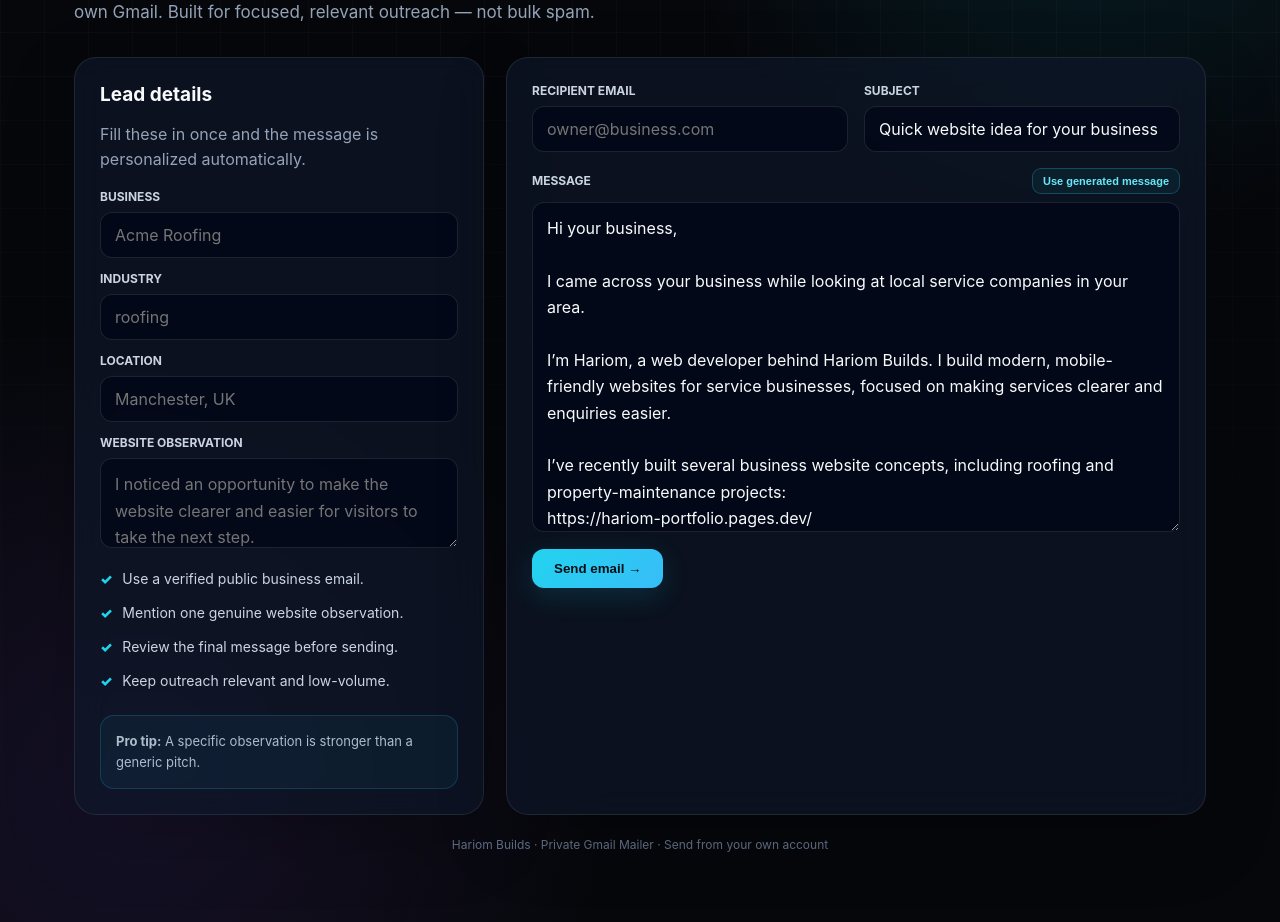
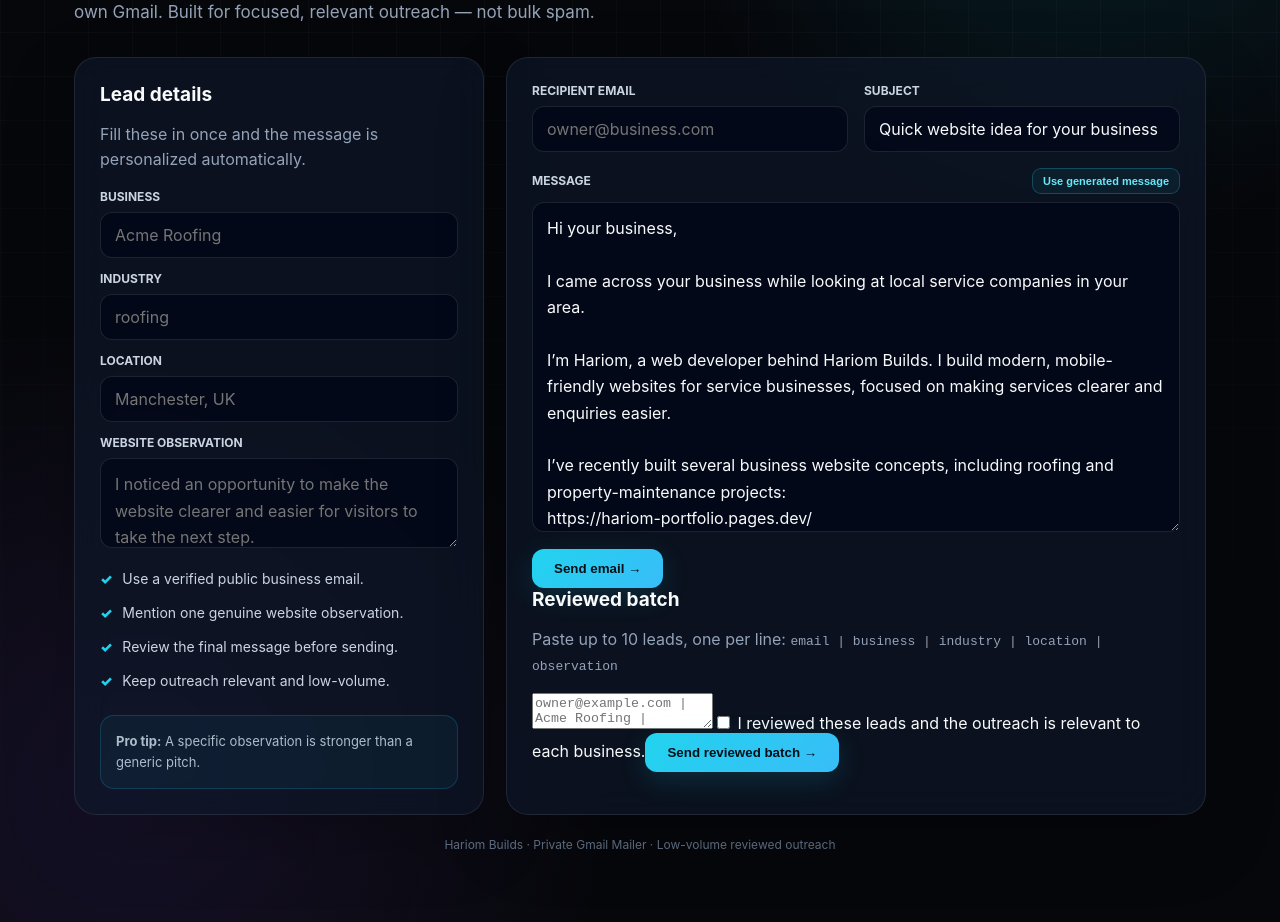
Before and after one commit to pateljiop/hariom-mailer, a Next.js app: page / in a window 1280 px wide. Shown: the part 320-1242 px from the top of the page. Built offline with nearby package versions, Linux system fonts and the light colour scheme.

Commit message:
feat: add reviewed batch outreach UI

```diff
--- a/src/app/page.tsx
+++ b/src/app/page.tsx
@@ -4,31 +4,14 @@
 
 const DEFAULT_OBSERVATION = 'I noticed an opportunity to make the website clearer and easier for visitors to take the next step.';
 
+type Lead = { to: string; business: string; industry: string; location: string; observation: string };
+
 function buildMessage(business: string, industry: string, location: string, observation: string) {
   const safeBusiness = business.trim() || 'your business';
   const safeIndustry = industry.trim() || 'local service';
   const safeLocation = location.trim() || 'your area';
   const safeObservation = observation.trim() || DEFAULT_OBSERVATION;
-
-  return `Hi ${safeBusiness},
-
-I came across your business while looking at ${safeIndustry} companies in ${safeLocation}.
-
-I’m Hariom, a web developer behind Hariom Builds. I build modern, mobile-friendly websites for service businesses, focused on making services clearer and enquiries easier.
-
-I’ve recently built several business website concepts, including roofing and property-maintenance projects:
-https://hariom-portfolio.pages.dev/
-
-I noticed ${safeObservation}
-
-If improving your website is something you’re considering, I’d be happy to send over 2–3 specific ideas for your site.
-
-No pressure at all — just thought it might be useful.
-
-Best,
-Hariom
-Hariom Builds
-Web Developer`;
+  return `Hi ${safeBusiness},\n\nI came across your business while looking at ${safeIndustry} companies in ${safeLocation}.\n\nI’m Hariom, a web developer behind Hariom Builds. I build modern, mobile-friendly websites for service businesses, focused on making services clearer and enquiries easier.\n\nI’ve recently built several business website concepts, including roofing and property-maintenance projects:\nhttps://hariom-portfolio.pages.dev/\n\nI noticed ${safeObservation}\n\nIf improving your website is something you’re considering, I’d be happy to send over 2–3 specific ideas for your site.\n\nNo pressure at all — just thought it might be useful.\n\nBest,\nHariom\nHariom Builds\nWeb Developer`;
 }
 
 export default function HomePage() {
@@ -39,122 +22,74 @@
   const [observation, setObservation] = useState('');
   const [subject, setSubject] = useState('Quick website idea for your business');
   const [manualMessage, setManualMessage] = useState('');
+  const [batchInput, setBatchInput] = useState('');
+  const [confirmBatch, setConfirmBatch] = useState(false);
   const [status, setStatus] = useState('');
 
-  const generatedMessage = useMemo(
-    () => buildMessage(business, industry, location, observation),
-    [business, industry, location, observation],
-  );
-
+  const generatedMessage = useMemo(() => buildMessage(business, industry, location, observation), [business, industry, location, observation]);
   const text = manualMessage || generatedMessage;
 
-  function useGeneratedMessage() {
-    setManualMessage('');
-    setStatus('✓ Personalized message refreshed.');
+  function useGeneratedMessage() { setManualMessage(''); setStatus('✓ Personalized message refreshed.'); }
+
+  function parseBatch(): Lead[] {
+    return batchInput.split('\n').map(line => line.trim()).filter(Boolean).map(line => {
+      const [email, name, industryValue, locationValue, ...obs] = line.split('|').map(v => v.trim());
+      return { to: email || '', business: name || '', industry: industryValue || industry || 'local service', location: locationValue || location || 'your area', observation: obs.join('|') || observation || DEFAULT_OBSERVATION };
+    });
   }
 
   async function send() {
     if (!to.trim()) return setStatus('⚠ Add a recipient email first.');
     if (!business.trim()) return setStatus('⚠ Add the business name first.');
-    if (text.includes('{{') || text.includes('}}')) {
-      return setStatus('⚠ Remove unresolved {{placeholders}} before sending.');
-    }
-
+    if (text.includes('{{') || text.includes('}}')) return setStatus('⚠ Remove unresolved {{placeholders}} before sending.');
     setStatus('Sending…');
     try {
-      const response = await fetch('/api/mailer/send', {
-        method: 'POST',
-        headers: { 'Content-Type': 'application/json' },
-        body: JSON.stringify({ to: to.trim(), subject: subject.trim(), text }),
-      });
+      const response = await fetch('/api/mailer/send', { method: 'POST', headers: { 'Content-Type': 'application/json' }, body: JSON.stringify({ to: to.trim(), subject: subject.trim(), text }) });
       const data = await response.json();
       setStatus(response.ok ? '✓ Sent successfully' : `⚠ ${data.error || 'Send failed'}`);
-    } catch {
-      setStatus('⚠ Unable to reach the mail service.');
-    }
+    } catch { setStatus('⚠ Unable to reach the mail service.'); }
+  }
+
+  async function sendBatch() {
+    if (!confirmBatch) return setStatus('⚠ Confirm you reviewed the batch before sending.');
+    const leads = parseBatch();
+    if (!leads.length) return setStatus('⚠ Add at least one lead.');
+    if (leads.length > 10) return setStatus('⚠ Maximum 10 leads per batch.');
+    if (leads.some(l => !l.to || !l.business)) return setStatus('⚠ Each line needs email and business name.');
+    setStatus(`Sending ${leads.length} reviewed emails…`);
+    try {
+      const payload = leads.map(l => ({ to: l.to, subject: subject.trim().replace('your business', l.business), text: buildMessage(l.business, l.industry, l.location, l.observation) }));
+      const response = await fetch('/api/mailer/batch', { method: 'POST', headers: { 'Content-Type': 'application/json' }, body: JSON.stringify({ leads: payload, confirm: true }) });
+      const data = await response.json();
+      setStatus(response.ok ? `✓ Batch complete: ${data.sent} sent, ${data.failed} failed.` : `⚠ ${data.error || 'Batch failed'}`);
+    } catch { setStatus('⚠ Unable to reach the batch mail service.'); }
   }
 
   return (
-    <main className="mailer-shell">
-      <div className="container">
-        <header className="topbar">
-          <div className="brand">
-            <div className="brand-mark">H</div>
-            <div>
-              <p className="eyebrow">Hariom Builds</p>
-              <div className="brand-name">Private Outreach</div>
-            </div>
+    <main className="mailer-shell"><div className="container">
+      <header className="topbar"><div className="brand"><div className="brand-mark">H</div><div><p className="eyebrow">Hariom Builds</p><div className="brand-name">Private Outreach</div></div></div><a href="/api/mailer/auth" className="connect">✦ Connect Gmail</a></header>
+      <section className="hero"><h1>Your outreach.<br /><span>Your Gmail. Your control.</span></h1><p>Research the lead, personalize the message, review it, then send directly from your own Gmail. Built for focused, relevant outreach — not bulk spam.</p></section>
+      <div className="grid">
+        <aside className="card"><h2>Lead details</h2><p className="muted">Fill these in once and the message is personalized automatically.</p>
+          <div className="mini-fields">
+            <div className="field"><label htmlFor="business">BUSINESS</label><input id="business" value={business} onChange={e => setBusiness(e.target.value)} placeholder="Acme Roofing" /></div>
+            <div className="field"><label htmlFor="industry">INDUSTRY</label><input id="industry" value={industry} onChange={e => setIndustry(e.target.value)} placeholder="roofing" /></div>
+            <div className="field"><label htmlFor="location">LOCATION</label><input id="location" value={location} onChange={e => setLocation(e.target.value)} placeholder="Manchester, UK" /></div>
+            <div className="field"><label htmlFor="observation">WEBSITE OBSERVATION</label><textarea id="observation" className="observation" value={observation} onChange={e => setObservation(e.target.value)} placeholder={DEFAULT_OBSERVATION} /></div>
           </div>
-          <a href="/api/mailer/auth" className="connect">✦ Connect Gmail</a>
-        </header>
+          <ul className="checklist"><li><span className="check">✓</span><span>Use a verified public business email.</span></li><li><span className="check">✓</span><span>Mention one genuine website observation.</span></li><li><span className="check">✓</span><span>Review the final message before sending.</span></li><li><span className="check">✓</span><span>Keep outreach relevant and low-volume.</span></li></ul>
+          <div className="tip"><strong>Pro tip:</strong> A specific observation is stronger than a generic pitch.</div>
+        </aside>
+        <section className="card"><div className="form-grid">
+          <div className="field"><label htmlFor="recipient">RECIPIENT EMAIL</label><input id="recipient" value={to} onChange={e => setTo(e.target.value)} type="email" placeholder="owner@business.com" /></div>
+          <div className="field"><label htmlFor="subject">SUBJECT</label><input id="subject" value={subject} onChange={e => setSubject(e.target.value)} /></div>
+          <div className="field full"><div className="message-heading"><label htmlFor="message">MESSAGE</label><button type="button" className="refresh" onClick={useGeneratedMessage}>Use generated message</button></div><textarea id="message" value={text} onChange={e => setManualMessage(e.target.value)} />{text.includes('{{') || text.includes('}}') ? <p className="warning">Unresolved placeholder detected. Review before sending.</p> : null}</div>
+        </div>
+        <div className="actions"><button onClick={send} className="send">Send email →</button><span className="status">{status}</span></div>
 
-        <section className="hero">
-          <h1>Your outreach.<br /><span>Your Gmail. Your control.</span></h1>
-          <p>Research the lead, personalize the message, review it, then send directly from your own Gmail. Built for focused, relevant outreach — not bulk spam.</p>
-        </section>
-
-        <div className="grid">
-          <aside className="card">
-            <h2>Lead details</h2>
-            <p className="muted">Fill these in once and the message is personalized automatically.</p>
-
-            <div className="mini-fields">
-              <div className="field">
-                <label htmlFor="business">BUSINESS</label>
-                <input id="business" value={business} onChange={e => setBusiness(e.target.value)} placeholder="Acme Roofing" />
-              </div>
-              <div className="field">
-                <label htmlFor="industry">INDUSTRY</label>
-                <input id="industry" value={industry} onChange={e => setIndustry(e.target.value)} placeholder="roofing" />
-              </div>
-              <div className="field">
-                <label htmlFor="location">LOCATION</label>
-                <input id="location" value={location} onChange={e => setLocation(e.target.value)} placeholder="Manchester, UK" />
-              </div>
-              <div className="field">
-                <label htmlFor="observation">WEBSITE OBSERVATION</label>
-                <textarea id="observation" className="observation" value={observation} onChange={e => setObservation(e.target.value)} placeholder={DEFAULT_OBSERVATION} />
-              </div>
-            </div>
-
-            <ul className="checklist">
-              <li><span className="check">✓</span><span>Use a verified public business email.</span></li>
-              <li><span className="check">✓</span><span>Mention one genuine website observation.</span></li>
-              <li><span className="check">✓</span><span>Review the final message before sending.</span></li>
-              <li><span className="check">✓</span><span>Keep outreach relevant and low-volume.</span></li>
-            </ul>
-
-            <div className="tip"><strong>Pro tip:</strong> A specific observation is stronger than a generic pitch.</div>
-          </aside>
-
-          <section className="card">
-            <div className="form-grid">
-              <div className="field">
-                <label htmlFor="recipient">RECIPIENT EMAIL</label>
-                <input id="recipient" value={to} onChange={e => setTo(e.target.value)} type="email" placeholder="owner@business.com" />
-              </div>
-              <div className="field">
-                <label htmlFor="subject">SUBJECT</label>
-                <input id="subject" value={subject} onChange={e => setSubject(e.target.value)} />
-              </div>
-              <div className="field full">
-                <div className="message-heading">
-                  <label htmlFor="message">MESSAGE</label>
-                  <button type="button" className="refresh" onClick={useGeneratedMessage}>Use generated message</button>
-                </div>
-                <textarea id="message" value={text} onChange={e => setManualMessage(e.target.value)} />
-                {text.includes('{{') || text.includes('}}') ? <p className="warning">Unresolved placeholder detected. Review before sending.</p> : null}
-              </div>
-            </div>
-            <div className="actions">
-              <button onClick={send} className="send">Send email →</button>
-              <span className="status">{status}</span>
-            </div>
-          </section>
-        </div>
-
-        <footer className="footer">Hariom Builds · Private Gmail Mailer · Send from your own account</footer>
-      </div>
-    </main>
+        <div className="batch-box"><h2>Reviewed batch</h2><p className="muted">Paste up to 10 leads, one per line: <code>email | business | industry | location | observation</code></p><textarea value={batchInput} onChange={e => setBatchInput(e.target.value)} placeholder={'owner@example.com | Acme Roofing | roofing | Texas | I noticed the service pages are difficult to navigate.\nhello@example.com | Example Plumbing | plumbing | Florida | The mobile CTA could be more prominent.'} /><label className="confirm"><input type="checkbox" checked={confirmBatch} onChange={e => setConfirmBatch(e.target.checked)} /> I reviewed these leads and the outreach is relevant to each business.</label><button onClick={sendBatch} className="send batch-send">Send reviewed batch →</button></div>
+      </section></div>
+      <footer className="footer">Hariom Builds · Private Gmail Mailer · Low-volume reviewed outreach</footer>
+    </div></main>
   );
 }
```
